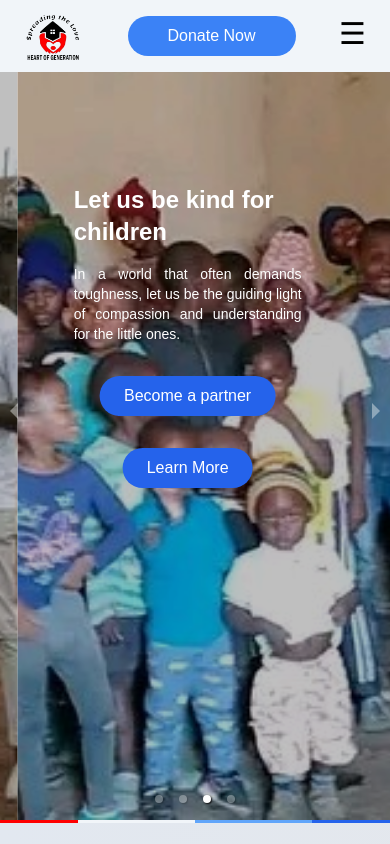
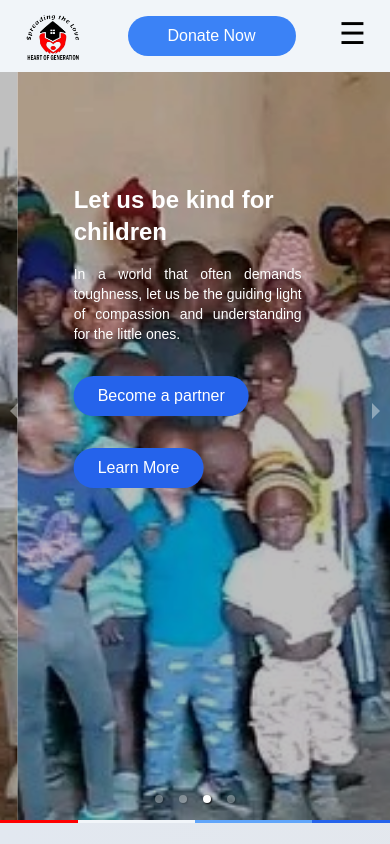
Before and after one commit to morgandrgg/heart, a React (Vite) app: page / in a window 390 px wide. Shown: the top 844 px of the page. Built offline with nearby package versions, Linux system fonts and the light colour scheme.

Commit message:
scroll event for homepage

```diff
--- a/src/Components/LandingCarousel/LandingCarousel.jsx
+++ b/src/Components/LandingCarousel/LandingCarousel.jsx
@@ -7,9 +7,9 @@ import {Link} from "react-router-dom";
 
 const LandingCarousel = ()=>{
     return(
-        <div className='carousel-container'>
-            <Carousel className='' showArrows={true} infiniteLoop={true} showStatus={false} showThumbs={false} autoPlay={true} transitionTime={1000} axis="horizontal" interval={3000}>
-                <div>
+        <div className='carousel-container overflow-y-scroll snap-y-mandatory'>
+            <Carousel className=''   onSwipeMove showArrows={true} infiniteLoop={true} showStatus={true} showThumbs={false} autoPlay={true} transitionTime={1000} axis="horizontal"  interval={3000}>
+                <div className='overflow-y-scroll snap-y-mandatory'>
                     <div className="carousel-item flex -mt-6">
                         <div className='relative'>
                             <img src={card1} alt={card1} className="bg-opacity-25 w-fit-z-10 h-fit min-h-screen object-cover" loading="lazy" />
@@ -22,7 +22,7 @@ const LandingCarousel = ()=>{
                             <p className="text-sm md:text-base lg:text-lg xl:text-xl mt-4 text-justify overflow-x-hidden">
                                 In a world where inequality persists, it is our moral responsibility to extend a helping hand to those less fortunate.
                             </p>
-                            <div className="carousel-btn flex md:flex-row flex-col gap-8 mt-8 ">
+                            <div className="carousel-btn flex md:flex-row flex-col gap-8 mt-8 items-start ">
                                 <Link to='/fullpartnership'>
                                     <button className='bg-blue-600 hover:bg-blue-700  hover:text-pure-white px-6 py-2 rounded-full md:px-8 md:py-3 lg:px-10 lg:py-4'>
                                         Become a partner
@@ -50,7 +50,7 @@ const LandingCarousel = ()=>{
                             <p className="text-sm md:text-base lg:text-lg xl:text-xl mt-4 text-justify overflow-x-hidden">
                                 In a world where inequality persists, it is our moral responsibility to extend a helping hand to those less fortunate.
                             </p>
-                            <div className="carousel-btn flex md:flex-row flex-col gap-8 mt-8 ">
+                            <div className="carousel-btn flex md:flex-row flex-col gap-8 mt-8 items-start">
                                 <Link to='/fullpartnership'>
                                     <button className='bg-blue-600 hover:bg-blue-700  hover:text-pure-white px-6 py-2 rounded-full md:px-8 md:py-3 lg:px-10 lg:py-4'>
                                         Become a partner
@@ -79,7 +79,7 @@ const LandingCarousel = ()=>{
                             <p className="text-sm md:text-base lg:text-lg xl:text-xl mt-4 text-justify overflow-x-hidden">
                                 In a world that often demands toughness, let us be the guiding light of compassion and understanding for the little ones.
                             </p>
-                            <div className="carousel-btn flex md:flex-row flex-col gap-8 mt-8 ">
+                            <div className="carousel-btn flex md:flex-row flex-col gap-8 mt-8 items-start ">
                                 <Link to='/fullpartnership'>
                                     <button className='bg-blue-600 hover:bg-blue-700  hover:text-pure-white px-6 py-2 rounded-full md:px-8 md:py-3 lg:px-10 lg:py-4'>
                                         Become a partner
@@ -107,7 +107,7 @@ const LandingCarousel = ()=>{
                             <p className="text-sm md:text-base lg:text-lg xl:text-xl mt-4 text-justify overflow-x-hidden">
                                 In a world where inequality persists, it is our moral responsibility to extend a helping hand to those less fortunate.
                             </p>
-                            <div className="carousel-btn flex md:flex-row flex-col gap-8 mt-8 ">
+                            <div className="carousel-btn flex md:flex-row flex-col gap-8 mt-8 items-start">
                                 <Link to='/fullpartnership'>
                                     <button className='bg-blue-600 hover:bg-blue-700  hover:text-pure-white px-6 py-2 rounded-full md:px-8 md:py-3 lg:px-10 lg:py-4'>
                                         Become a partner
--- a/src/Pages/Home.jsx
+++ b/src/Pages/Home.jsx
@@ -6,6 +6,8 @@ import {Link} from "react-router-dom";
 
 const Home = ()=>{
     const [count, setCount] = useState(0);
+    const [scrollPosition, setScrollPosition] = useState(0);
+
 
     // Simulate counting up to your impact
     useEffect(() => {
@@ -31,10 +33,35 @@ const Home = ()=>{
         }, 150);
         return () => clearInterval(interval);
     }, [counter]);
+
+    useEffect(() => {
+        const handleScroll = () => {
+            setScrollPosition(window.scrollY);
+        };
+
+        window.addEventListener("scroll", handleScroll);
+
+        return () => {
+            window.removeEventListener("scroll", handleScroll);
+        };
+    }, []);
+
+    const handleScrollToCarousel = () => {
+        const carousel = document.getElementById("landing-carousel");
+        if (carousel) {
+            window.scrollTo({
+                top: carousel.offsetTop,
+                behavior: "smooth",
+            });
+        }
+    };
+
+
     return(
         <section>
-
-            <LandingCarousel/>
+            <div className='overflow-y-scroll snap-y-mandatory'>
+             <LandingCarousel id="landing-carousel"/>
+            </div>
             <div className='Home-module'></div>
             <div className='flex md:flex-row flex-col bg-gradient-to-br from-dark-slate to-lighter-gray'>
                 <div className="container mx-auto text-light-gray p-8 md:p-16 text-center">
```
